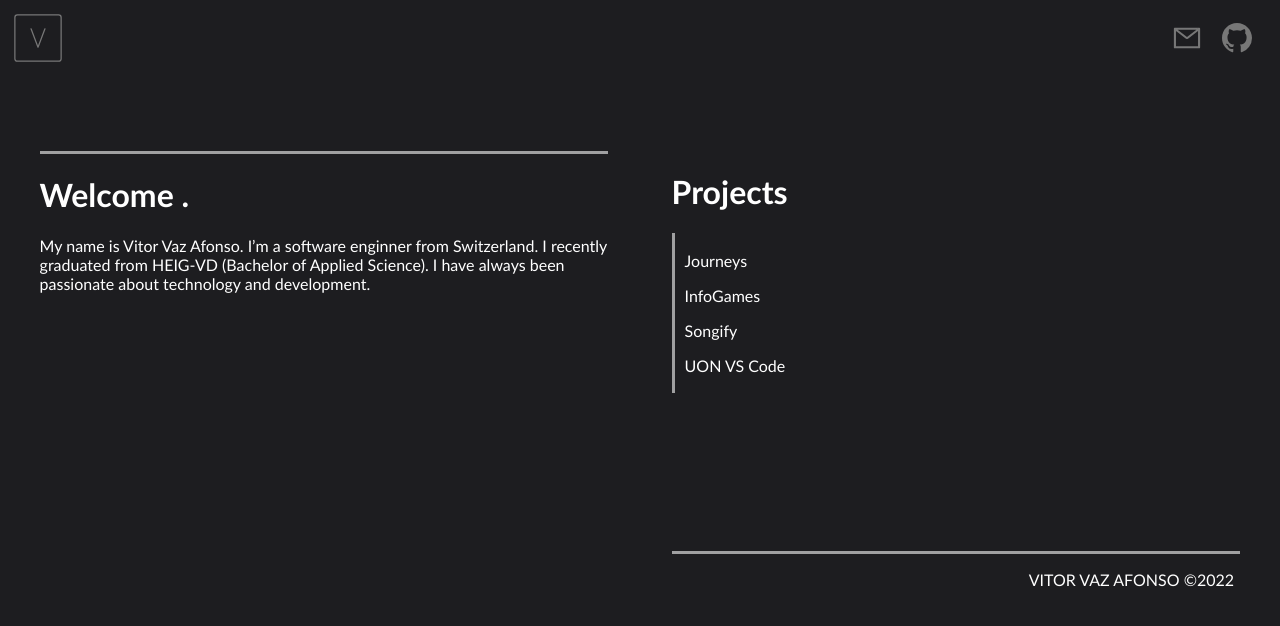
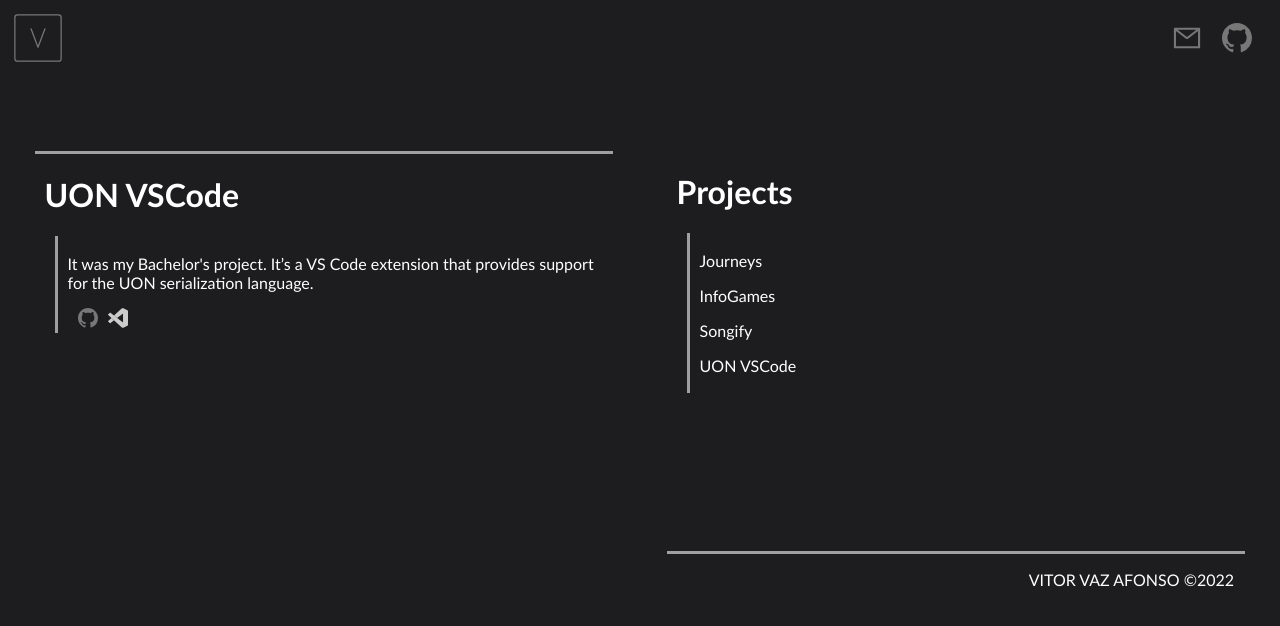
Before and after one commit to vitorva/portfolio, a Vue app: page /#/uon-vs-code in a window 1280 px wide. Shown: the top 626 px of the page. Built offline with nearby package versions, Linux system fonts and the light colour scheme.

Commit message:
css adjustments

```diff
--- a/src/App.vue
+++ b/src/App.vue
@@ -37,7 +37,7 @@ import { RouterLink, RouterView } from 'vue-router'
           <p>Songify</p>
         </RouterLink>
         <RouterLink to="/uon-vs-code">
-          <p>UON VS Code</p>
+          <p>UON VSCode</p>
         </RouterLink>
       </div>
     </div>
@@ -93,7 +93,12 @@ footer {
 
 
 .box-top {
+  padding-left: 10px;
   min-height: 200px;
+}
+
+.box-bottom {
+  padding-left: 10px;
 }
 
 .box-top::before {
@@ -116,6 +121,7 @@ footer {
   padding-bottom: 2px;
   padding-left: 10px;
   margin-bottom: 50px;
+  margin-left: 10px;
 }
 
 @media (min-width: 1024px) {
--- a/src/router/index.ts
+++ b/src/router/index.ts
@@ -1,4 +1,4 @@
-import { createRouter, createWebHistory } from "vue-router";
+import { createRouter, createWebHashHistory } from "vue-router";
 import Presentation from "../views/Presentation.vue";
 import Infogames from "../views/Infogames.vue";
 import Songify from "../views/Songify.vue";
@@ -6,7 +6,9 @@ import UON from "../views/Uon.vue";
 import Journeys from "../views/Journeys.vue";
 
 const router = createRouter({
-  history: createWebHistory(import.meta.env.BASE_URL),
+  history: createWebHashHistory(),
+  // https://router.vuejs.org/guide/essentials/history-mode.html#hash-mode
+  // https://stackoverflow.com/questions/48521177/404-when-reloading-a-vue-website-published-to-github-pages
   routes: [
     {
       path: "/",
--- a/src/views/Infogames.vue
+++ b/src/views/Infogames.vue
@@ -1,19 +1,28 @@
 <template>
   <h1>Infogames</h1>
+  <div class="project">
+    <p>Display the last best games of the moments by fetching the IGDB API.</p>
+    <div style="margin-top: 10px;">
+      <a class="link" href="https://github.com/vitorva/infogames"><img alt="Vue logo" class="logo"
+          src="@/assets/github.svg" width="20" height="20" /></a>
+      <a class="link" href="https://info-games.herokuapp.com/"><img alt="Vue logo" class="logo" src="@/assets/links.svg"
+          width="20" height="20" /></a>
+    </div>
+  </div>
 
-  <p>
-  <div> Display the last best games of the moments by fetching the IGDB API</div>
-  <div style="margin-top: 10px;">
-    <a class="link" href="https://github.com/vitorva/infogames"><img alt="Vue logo" class="logo"
-        src="@/assets/github.svg" width="20" height="20" /></a>
-    <a class="link" href="https://info-games.herokuapp.com/"><img alt="Vue logo" class="logo" src="@/assets/links.svg"
-        width="20" height="20" /></a>
-  </div>
-  </p>
+
 </template>
 
 <style>
 .link {
   margin-left: 10px;
 }
+
+.project {
+  margin-left: 10px;
+  padding-top: 2px;
+  padding-bottom: 2px;
+  padding-left: 10px;
+  border-left: solid #d9d9d9b2;
+}
 </style>
--- a/src/views/Journeys.vue
+++ b/src/views/Journeys.vue
@@ -1,21 +1,18 @@
 <template>
     <h1>Journeys</h1>
+    <div class="project">
+        <p>
+            It was a team project made in school. Journeys is a web application made for trip creation using points of
+            interest around
+            Switzerland. </p>
 
-    <p>
-    <div> It was a team project made in school. Journeys is a web application made for trip creation using points of
-        interest around
-        Switzerland.</div>
-    <div style="margin-top: 10px;">
-        <a class="link" href="https://github.com/vitorva/infogames"><img alt="Vue logo" class="logo"
-                src="@/assets/gitlab.svg" width="20" height="20" /></a>
-        <a class="link" href="https://www.myjourneys.ch/"><img alt="Vue logo" class="logo" src="@/assets/links.svg"
-                width="20" height="20" /></a>
+        <div>
+            <a class="link" href="https://github.com/vitorva/infogames"><img alt="Vue logo" class="logo"
+                    src="@/assets/gitlab.svg" width="20" height="20" /></a>
+            <a class="link" href="https://www.myjourneys.ch/"><img alt="Vue logo" class="logo" src="@/assets/links.svg"
+                    width="20" height="20" /></a>
+        </div>
     </div>
-    </p>
+
+
 </template>
-
-<style>
-.link {
-    margin-left: 10px;
-}
-</style>
--- a/src/views/Presentation.vue
+++ b/src/views/Presentation.vue
@@ -3,7 +3,7 @@
 
   <p>My name is Vitor Vaz Afonso. I’m a software enginner from Switzerland.
 
-    I recently graduated from HEIG-VD (Bachelor of Applied Science). I have always been
-    passionate about technology and development.
+    I recently graduated from the HEIG-VD as a software engineer (Bachelor of Applied Science). I have always been
+    passionate about technology and development. I also like learning new and different things.
   </p>
 </template>
--- a/src/views/Songify.vue
+++ b/src/views/Songify.vue
@@ -1,19 +1,15 @@
 <template>
     <h1>Songify</h1> <b>[IN PROGRESS]</b>
+    <br />
+    <br />
 
-    <p>
-    <div> Display the last best games of the moments by fetching the IGDB API </div>
-    <div style="margin-top: 10px;">
-        <a class="link" href="https://github.com/vitorva/songify"><img alt="Vue logo" class="logo"
-                src="@/assets/github.svg" width="20" height="20" /></a>
-        <!--<a class="link" href="https://songifyy.herokuapp.com/"><img alt="Vue logo" class="logo" src="@/assets/links.svg"
-                width="20" height="20" /></a>-->
+    <div class="project">
+        <p>
+            A spotify-like using the SoundCloud API. </p>
+        <div>
+            <a class="link" href="https://github.com/vitorva/songify"><img alt="Vue logo" class="logo"
+                    src="@/assets/github.svg" width="20" height="20" /></a>
+        </div>
     </div>
-    </p>
+
 </template>
-
-<style>
-.link {
-    margin-left: 10px;
-}
-</style>
--- a/src/views/Uon.vue
+++ b/src/views/Uon.vue
@@ -1,19 +1,15 @@
 <template>
-    <h1>UON VS VSCODE</h1>
+    <h1>UON VSCode</h1>
 
-    <p>
-    <div> It’s a VS Code extension that provides support for the UON serialization language.</div>
-    <div style="margin-top: 10px;">
-        <a class="link" href="https://github.com/vitorva/vscode-uon"><img alt="Vue logo" class="logo"
-                src="@/assets/github.svg" width="20" height="20" /></a>
-        <a class="link" href="https://marketplace.visualstudio.com/items?itemName=vitorva.vscode-uon"><img
-                alt="Vue logo" class="logo" src="@/assets/vscode.svg" width="20" height="20" /></a>
+    <div class="project">
+        <p>
+            It was my Bachelor's project. It’s a VS Code extension that provides support for the UON serialization
+            language. </p>
+        <div>
+            <a class="link" href="https://github.com/vitorva/vscode-uon"><img alt="Vue logo" class="logo"
+                    src="@/assets/github.svg" width="20" height="20" /></a>
+            <a class="link" href="https://marketplace.visualstudio.com/items?itemName=vitorva.vscode-uon"><img
+                    alt="Vue logo" class="logo" src="@/assets/vscode.svg" width="20" height="20" /></a>
+        </div>
     </div>
-    </p>
 </template>
-
-<style>
-.link {
-    margin-left: 10px;
-}
-</style>
```
